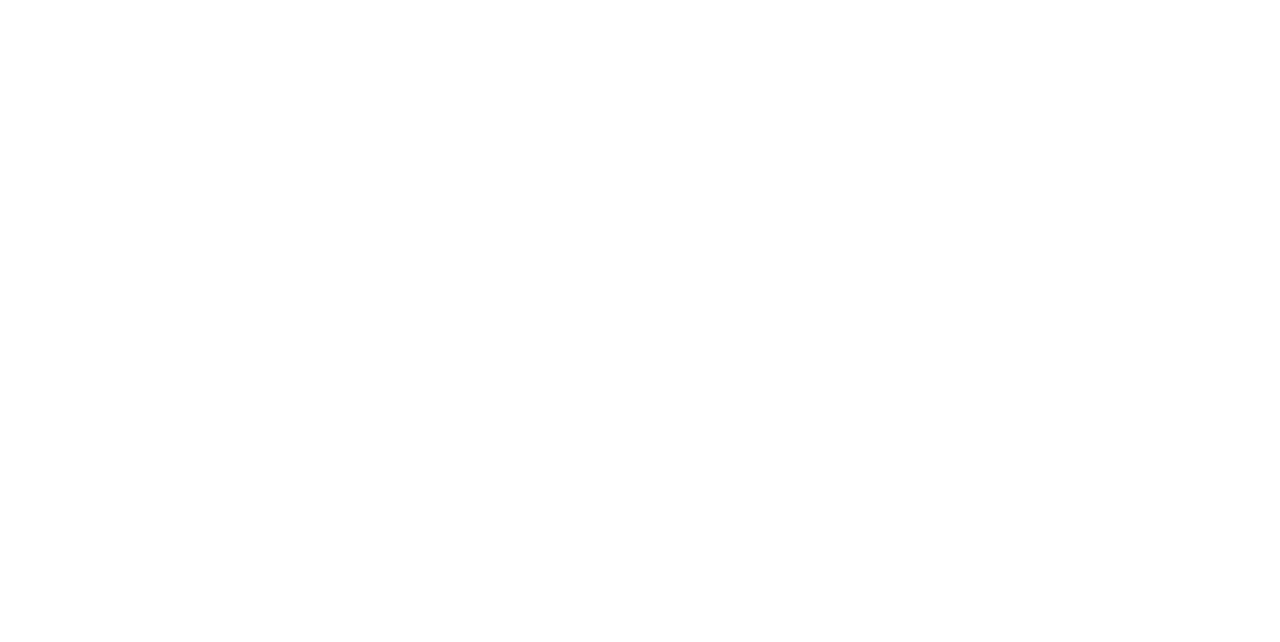
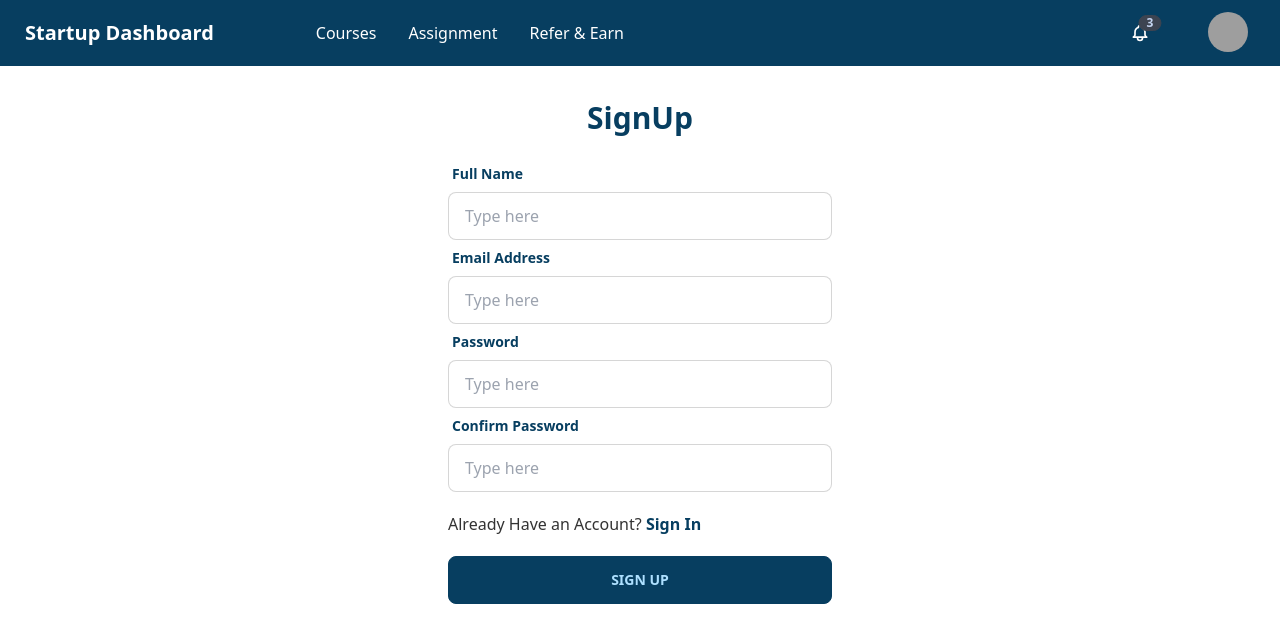
Before and after one commit to n00bNn00b/dreadnought-dashboard, a React (Create React App) app: page /signup in a window 1280 px wide. Before the commit this address had no page. Shown: the top 642 px of the page. Built offline with nearby package versions, Linux system fonts and the light colour scheme; grey boxes are pictures that could not be loaded.

Commit message:
signup and signin component created

```diff
--- a/src/App.js
+++ b/src/App.js
@@ -1,12 +1,22 @@
 import React from "react";
 import { Route, Routes } from "react-router-dom";
+import ResetPass from "./components/Authentication/ResetPass/ResetPass";
+import SignIn from "./components/Authentication/SignIn/SignIn";
+import Signup from "./components/Authentication/Signup/Signup";
+import Settings from "./components/Dashboard/Settings/Settings";
 import Startup from "./components/Dashboard/Startup/Startup";
+import StartupNav from "./components/Dashboard/StartupNav/StartupNav";
 
 function App() {
   return (
     <div>
+      <StartupNav />
       <Routes>
         <Route path="/dashboard" element={<Startup />} />
+        <Route path="/settings" element={<Settings />} />
+        <Route path="/signup" element={<Signup />} />
+        <Route path="/signIn" element={<SignIn />} />
+        <Route path="/reset" element={<ResetPass />} />
       </Routes>
     </div>
   );
--- /dev/null
+++ b/src/components/Authentication/RequireAuth.jsx
@@ -0,0 +1,13 @@
+import React from "react";
+import { Navigate, useLocation } from "react-router-dom";
+
+const RequireAuth = ({ children }) => {
+  const user = true;
+  const location = useLocation();
+  if (!user) {
+    return <Navigate to="/login" state={{ from: location }} replace />;
+  }
+  return children;
+};
+
+export default RequireAuth;
--- /dev/null
+++ b/src/components/Authentication/ResetPass/ResetPass.jsx
@@ -0,0 +1,11 @@
+import React from "react";
+
+const ResetPass = () => {
+  return (
+    <div>
+      <h2>Reset Pass</h2>
+    </div>
+  );
+};
+
+export default ResetPass;
--- /dev/null
+++ b/src/components/Authentication/SignIn/SignIn.jsx
@@ -0,0 +1,51 @@
+import React from "react";
+import { Link } from "react-router-dom";
+
+const SignIn = () => {
+  return (
+    <form className="form-control w-full max-w-sm my-20 mx-auto">
+      <h2 className="text-center font-bold text-primary text-3xl my-5">
+        Sign In
+      </h2>
+
+      <label className="label">
+        <span className="label-text font-bold text-primary">Email Address</span>
+      </label>
+      <input
+        type="email"
+        placeholder="Type here"
+        className="input input-bordered w-full max-w-sm"
+        name="email"
+        required
+      />
+
+      <label className="label">
+        <span className="label-text font-bold text-primary">Password</span>
+      </label>
+      <input
+        type="password"
+        placeholder="Type here"
+        className="input input-bordered w-full max-w-sm"
+        name="password"
+        required
+      />
+
+      <div className="mt-5">
+        Do not Have an Account?{" "}
+        <Link className="text-primary font-bold" to="/signup">
+          Sign Up
+        </Link>
+      </div>
+      <div>
+        Forgot Password?{" "}
+        <Link to="/reset" className="text-primary font-bold">
+          Reset
+        </Link>
+      </div>
+
+      <input type="submit" value="Sign Up" className="btn btn-primary my-5" />
+    </form>
+  );
+};
+
+export default SignIn;
--- /dev/null
+++ b/src/components/Authentication/Signup/Signup.jsx
@@ -0,0 +1,75 @@
+import React from "react";
+import { Link } from "react-router-dom";
+
+const Signup = () => {
+  const handleSignUp = (e) => {
+    e.preventDefault();
+    const fName = e.target.name.value;
+    const mail = e.target.email.value;
+    const pass = e.target.password.value;
+    const confirmPass = e.target.confirmPass.value;
+  };
+  return (
+    <form className="form-control w-full max-w-sm my-20 mx-auto">
+      <h2 className="text-center font-bold text-primary text-3xl my-5">
+        SignUp
+      </h2>
+      <label className="label">
+        <span className="label-text font-bold text-primary">Full Name</span>
+      </label>
+      <input
+        type="text"
+        placeholder="Type here"
+        className="input input-bordered w-full max-w-sm"
+        name="name"
+        required
+      />
+
+      <label className="label">
+        <span className="label-text font-bold text-primary">Email Address</span>
+      </label>
+      <input
+        type="email"
+        placeholder="Type here"
+        className="input input-bordered w-full max-w-sm"
+        name="email"
+        required
+      />
+
+      <label className="label">
+        <span className="label-text font-bold text-primary">Password</span>
+      </label>
+      <input
+        type="password"
+        placeholder="Type here"
+        className="input input-bordered w-full max-w-sm"
+        name="password"
+        required
+      />
+
+      <label className="label">
+        <span className="label-text font-bold text-primary">
+          Confirm Password
+        </span>
+      </label>
+      <input
+        type="text"
+        placeholder="Type here"
+        className="input input-bordered w-full max-w-sm"
+        name="confirmPass"
+        required
+      />
+
+      <div className="mt-5">
+        Already Have an Account?{" "}
+        <Link className="text-primary font-bold" to="/signin">
+          Sign In
+        </Link>
+      </div>
+
+      <input type="submit" value="Sign Up" className="btn btn-primary my-5" />
+    </form>
+  );
+};
+
+export default Signup;
--- /dev/null
+++ b/src/components/Dashboard/Settings/Settings.jsx
@@ -0,0 +1,11 @@
+import React from "react";
+
+const Settings = () => {
+  return (
+    <div>
+      <h2>Settings</h2>
+    </div>
+  );
+};
+
+export default Settings;
--- a/src/components/Dashboard/Startup/Startup.jsx
+++ b/src/components/Dashboard/Startup/Startup.jsx
@@ -1,15 +1,12 @@
 import React from "react";
 import Courses from "../Courses/Courses";
 import Events from "../Events/Events";
-import StartupNav from "../StartupNav/StartupNav";
 
 const Startup = () => {
   return (
     <div>
-      <StartupNav />
       <div className="lg:flex lg:mx-5 gap-5">
         <Courses />
-
         <Events />
       </div>
     </div>
--- a/src/components/Dashboard/StartupNav/StartupNav.jsx
+++ b/src/components/Dashboard/StartupNav/StartupNav.jsx
@@ -27,13 +27,13 @@
             className="menu menu-compact dropdown-content mt-3 p-2 shadow bg-primary rounded-box w-52"
           >
             <li>
-              <a>Item 1</a>
+              <Link to="/courses">Courses</Link>
             </li>
             <li>
-              <Link to="#">Item 2</Link>
+              <Link to="#">Assignment</Link>
             </li>
             <li>
-              <a>Item 3</a>
+              <Link to="/refer">Refer & Earn</Link>
             </li>
           </ul>
         </div>
@@ -44,13 +44,13 @@
       <div className="navbar-center hidden lg:flex">
         <ul className="menu menu-horizontal p-0">
           <li>
-            <a>Item 1</a>
+            <Link to="/courses">Courses</Link>
           </li>
           <li>
-            <Link to="#">Item 2</Link>
+            <Link to="#">Assignment</Link>
           </li>
           <li>
-            <a>Item 3</a>
+            <Link to="/refer">Refer & Earn</Link>
           </li>
         </ul>
       </div>
@@ -96,7 +96,7 @@
             className="btn btn-ghost btn-circle avatar lg:mx-5 md:mx-2 sm:mx-0"
           >
             <div className="w-10 rounded-full">
-              <img src="https://placeimg.com/80/80/people" />
+              <img src="https://placeimg.com/80/80/people" alt="avatar" />
             </div>
           </label>
           <ul
@@ -104,16 +104,16 @@
             className="menu menu-compact dropdown-content mt-3 p-2 shadow bg-primary rounded-box w-52"
           >
             <li>
-              <a className="justify-between">
+              <Link to="/profile" className="justify-between">
                 Profile
                 <span className="badge">New</span>
-              </a>
+              </Link>
             </li>
             <li>
-              <a>Settings</a>
+              <Link to="/settings">Settings</Link>
             </li>
             <li>
-              <a>Logout</a>
+              <button>Logout</button>
             </li>
           </ul>
         </div>
```
